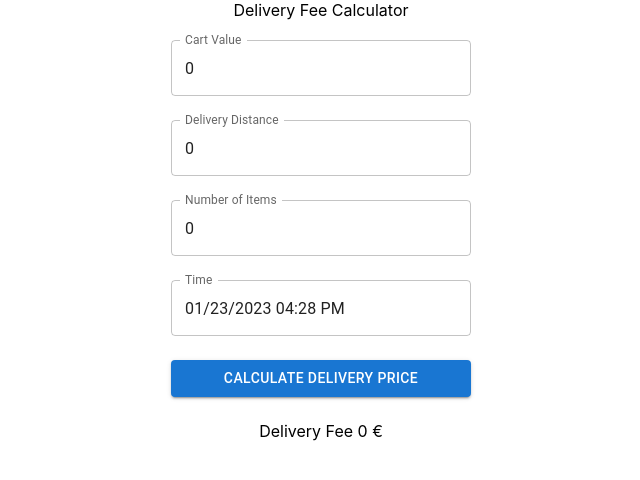
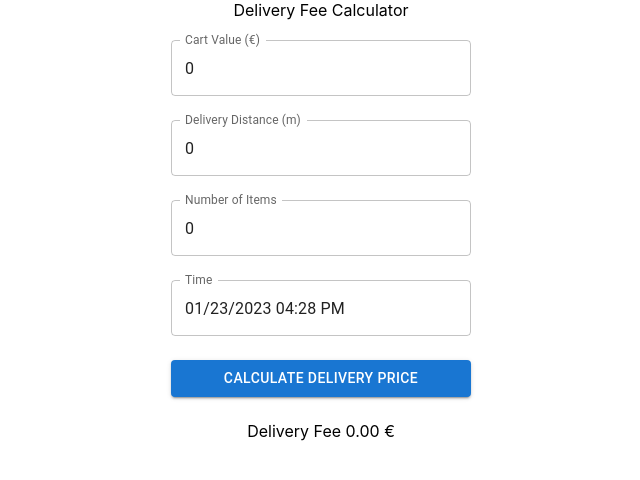
Before and after one commit to nargesG/delivery-fee-calculator, a React (Create React App) app: page / in a window 1280 px wide. Shown: the top 480 px of the page, without its empty margins (319-959 px from the left). Built offline with nearby package versions, Linux system fonts and the light colour scheme.

Commit message:
Add getCartFee + use euro for cartValue

```diff
--- a/src/App.js
+++ b/src/App.js
@@ -34,7 +34,7 @@ function App() {
   }
 
   const handleSubmit = () => {
-    const price = calculateDeliveryFee(cartValue, distance, number, time);
+    const price = calculateDeliveryFee(parseFloat(cartValue), parseInt(distance), parseInt(number), time);
     setDeliveryPrice(price);
   }
 
@@ -47,14 +47,14 @@ function App() {
           <Stack spacing={3}>
             <TextField
               id="outlined-basic"
-              label="Cart Value"
+              label="Cart Value (€)"
               variant="outlined"
               value={cartValue}
               onChange={handleChangeCartValue}
             />
             <TextField
               id="outlined-basic"
-              label="Delivery Distance"
+              label="Delivery Distance (m)"
               variant="outlined"
               value={distance}
               onChange={handelChangeDistance}/>
@@ -75,7 +75,7 @@ function App() {
               />
             </LocalizationProvider>
             <Button variant="contained" onClick={handleSubmit}>Calculate Delivery Price</Button>
-            <div>Delivery Fee {deliveryPrice/100} €</div>
+            <div>Delivery Fee {parseFloat(deliveryPrice / 100).toFixed(2)} €</div>
           </Stack>
         </div>
     </div>
--- a/src/calculateDeliveryFee.js
+++ b/src/calculateDeliveryFee.js
@@ -1,6 +1,7 @@
 import getNumberFee from "./getNumberFee";
 import moment from "moment";
 import getDistanceFee from "./getDistanceFee";
+import getCartFee from "./getCartFee";
 
 const calculateDeliveryFee = (
     cartValue,
@@ -8,15 +9,13 @@ const calculateDeliveryFee = (
     number,
     time,
 ) => {
-    let cartFee = 0
     let deliveryFee = 0;
+    const cartValueInCents = cartValue * 100;
 
-    if (cartValue >= 10000)
-        return 0
+    if (cartValueInCents >= 10000 || number === 0)
+       return 0
 
-    if (cartValue < 1000)
-        cartFee = 1000 - cartValue
-
+    const cartFee = getCartFee(cartValueInCents)
     const distanceFee = getDistanceFee(distance)
     const numberFee = getNumberFee(number)
 
@@ -31,7 +30,7 @@ const calculateDeliveryFee = (
     if (deliveryFee > 1500)
         deliveryFee = 1500
 
-    return deliveryFee
+    return Math.round(deliveryFee)
 }
 
 export default calculateDeliveryFee
--- /dev/null
+++ b/src/getCartFee.js
@@ -0,0 +1,9 @@
+const getCartFee = (cartValue) => {
+    // Check if cartValue less than 10 euro
+    if (cartValue < 1000)
+      return 1000 - cartValue
+
+    return 0
+}
+
+export default getCartFee
```
Also changed, not shown: 2 other files (tests, documents, lock files or other folders).
